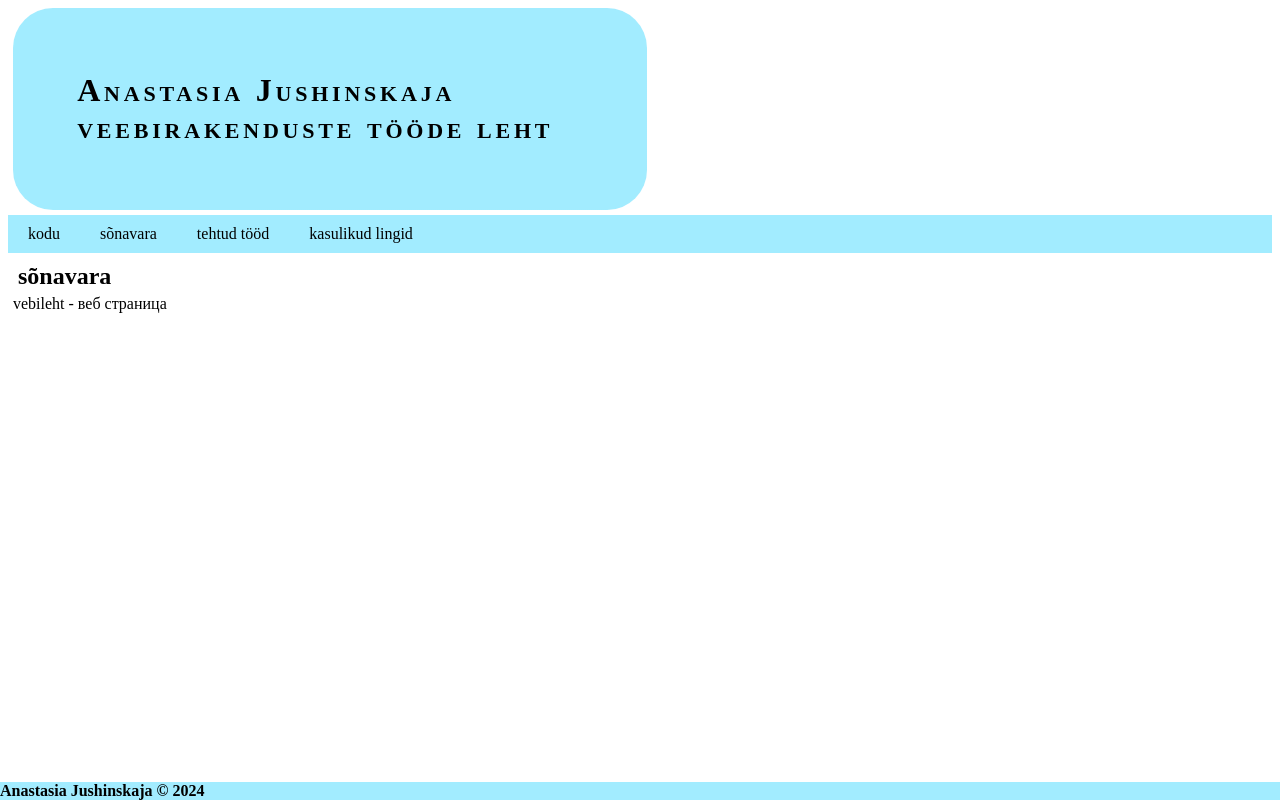
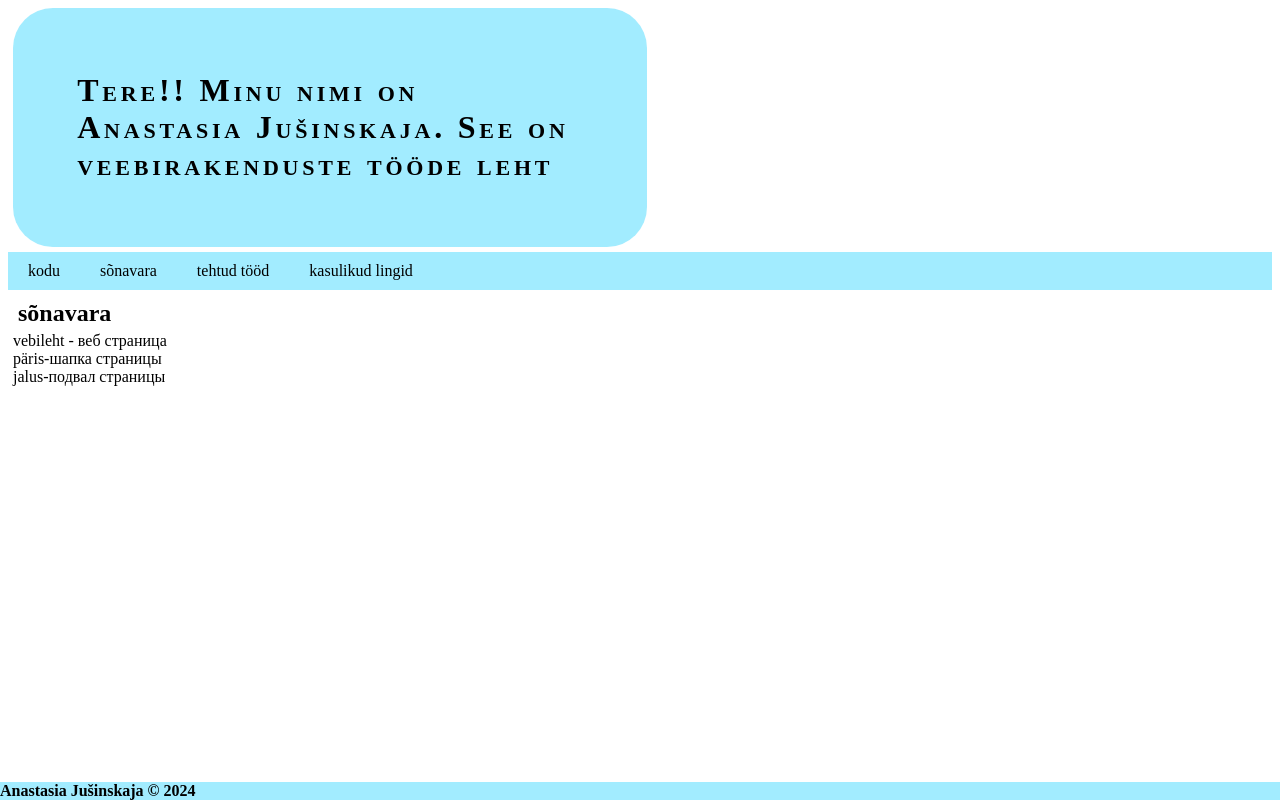
Before and after one commit to kuaworu/veebirakendusedTITpv24, a plain HTML site: page sonavaraleht.html in a window 1280 px wide. Drawn offline with Linux system fonts and the light colour scheme.

Commit message:
sonavaraleht.html

```diff
--- a/sonavaraleht.html
+++ b/sonavaraleht.html
@@ -2,13 +2,13 @@
 <html lang="et">
 <head>
     <meta charset="UTF-8">
-    <title>Anastasia Jushinskaja</title>
+    <title>Anastasia Jušinskaja</title>
   <link rel="stylesheet" href="stylesheet.css">
 </head>
 <body>
 <!--päris-шапка страницы-->
 <header>
-  <h1>Anastasia Jushinskaja veebirakenduste tööde leht</h1>
+  <h1>Tere!! Minu nimi on Anastasia Jušinskaja. See on veebirakenduste tööde leht</h1>
 </header>
 <!--naavigeerimismenüü-->
 <nav>
@@ -31,11 +31,13 @@
   <section>
     <h2>sõnavara</h2>
     <div>vebileht - веб страница</div>
+    <div>päris-шапка страницы</div>
+    <div>jalus-подвал страницы</div>
   </section>
 </main>
-<!--jalus-подвал страницы-->
+<!--- jalus-подвал страницы-->
 <footer>
-  <strong>Anastasia Jushinskaja &copy; 2024</strong>
+  <strong>Anastasia Jušinskaja &copy; 2024</strong>
 </footer>
 </body>
 </html>
```
